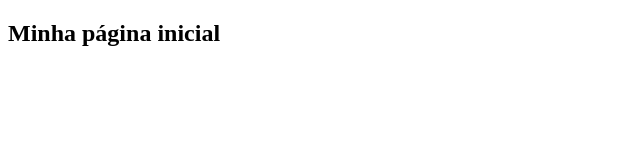
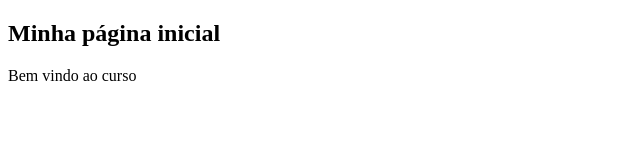
Before and after one commit to Liliane97/projeto-curso-git, a plain HTML site: page index.html in a window 1280 px wide. Shown: the whole page, without its empty margins (0-640 px from the left). Drawn offline with Linux system fonts and the light colour scheme.

Commit message:
Adicionando um parágrafo

```diff
--- a/index.html
+++ b/index.html
@@ -6,5 +6,6 @@
     </head>
     <body>
         <h2>Minha página inicial</h2>
+        <p>Bem vindo ao curso</p>
     </body>
 </html>
```
